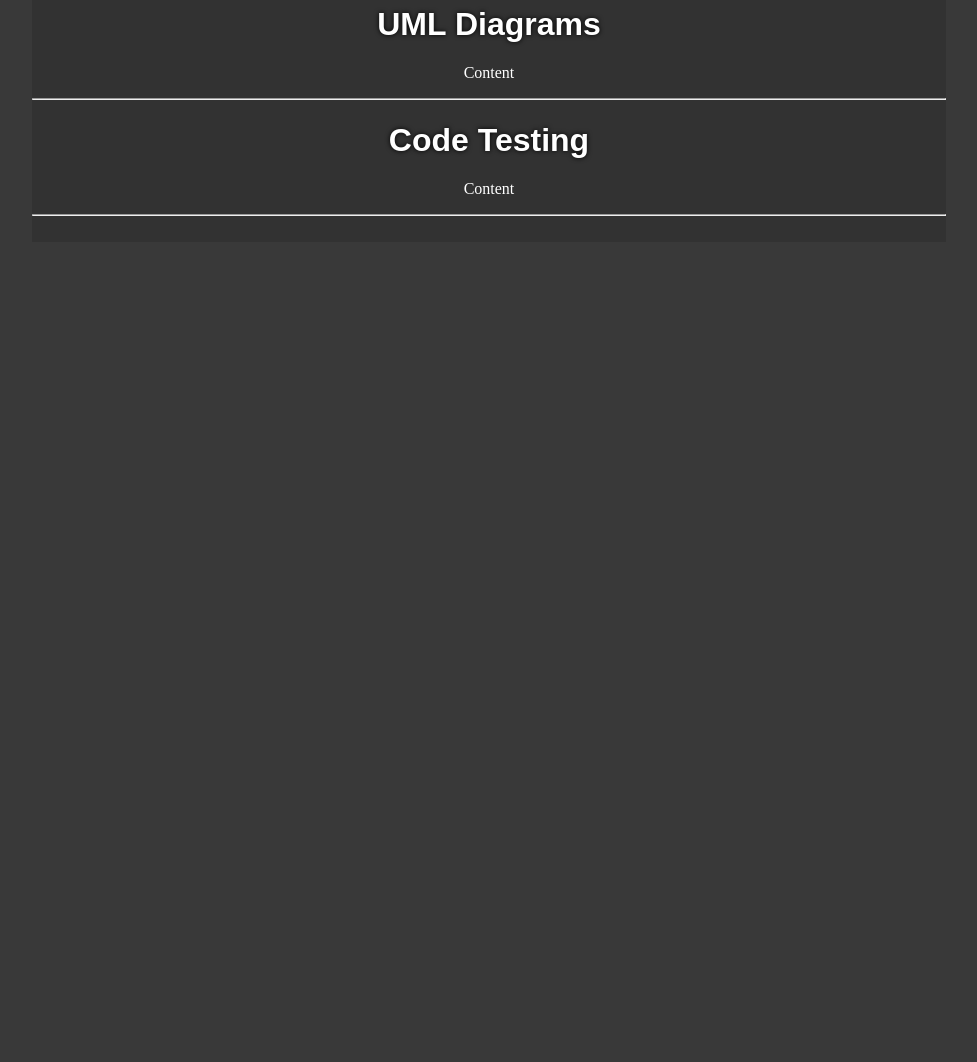
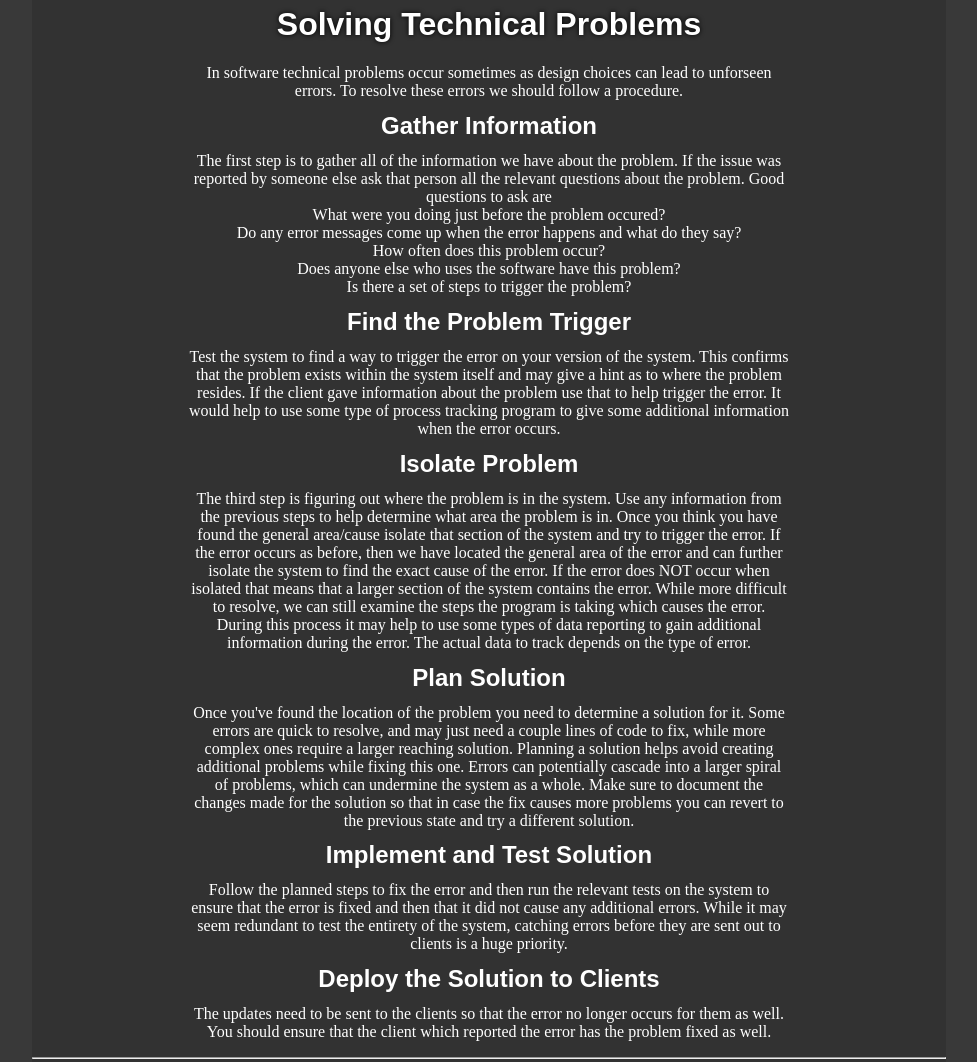
Before and after one commit to Rtjohns-MN/personal-portfolio, a plain HTML site: page index.html in a window 1280 px wide. Shown: the part 1740-2802 px from the top of the page, without its empty margins (159-1136 px from the left). Before the commit the page ends 1990 px from the top, so only its background shows below. Drawn offline with nearby package versions, Linux system fonts and the light colour scheme.

Commit message:
added tech problem info to index

```diff
--- a/index.html
+++ b/index.html
@@ -100,9 +100,65 @@
     used to eat the food is overriden and changed to eat using hands.</p>
     <div><br></div>
     <hr>
+
+    <h1>Solving Technical Problems</h1>
+    <p>In software technical problems occur sometimes as design choices
+    can lead to unforseen errors. To resolve these errors we should follow
+    a procedure.</p>
+    <h2>Gather Information</h2>
+    <p>The first step is to gather all of the information we have about
+    the problem. If the issue was reported by someone else ask that person
+    all the relevant questions about the problem. Good questions to ask are
+    <br>What were you doing just before the problem occured?
+    <br>Do any error messages come up when the error happens and what do they say?
+    <br>How often does this problem occur?
+    <br>Does anyone else who uses the software have this problem?
+    <br>Is there a set of steps to trigger the problem?</p>
+    <h2>Find the Problem Trigger</h2>
+    <p>Test the system to find a way to trigger the error on your version
+    of the system. This confirms that the problem exists within the system
+    itself and may give a hint as to where the problem resides. If the
+    client gave information about the problem use that to help trigger
+    the error. It would help to use some type of process tracking program
+    to give some additional information when the error occurs.</p>
+    <h2>Isolate Problem</h2>
+    <p>The third step is figuring out where the problem is in the system.
+    Use any information from the previous steps to help determine what area
+    the problem is in. Once you think you have found the general area/cause
+    isolate that section of the system and try to trigger the error. If the
+    error occurs as before, then we have located the general area of the error
+    and can further isolate the system to find the exact cause of the error. If
+    the error does NOT occur when isolated that means that a larger section
+    of the system contains the error. While more difficult to resolve, we can
+    still examine the steps the program is taking which causes the error.<br>
+    During this process it may help to use some types of data reporting to
+    gain additional information during the error. The actual data to track
+    depends on the type of error.</p>
+    <h2>Plan Solution</h2>
+    <p>Once you've found the location of the problem you need to determine
+    a solution for it. Some errors are quick to resolve, and may just need
+    a couple lines of code to fix, while more complex ones require a larger
+    reaching solution. Planning a solution helps avoid creating additional
+    problems while fixing this one. Errors can potentially cascade into a larger spiral
+    of problems, which can undermine the system as a whole. Make sure to document
+    the changes made for the solution so that in case the fix causes more problems
+    you can revert to the previous state and try a different solution.</p>
+    <h2>Implement and Test Solution</h2>
+    <p>Follow the planned steps to fix the error and then run the relevant
+    tests on the system to ensure that the error is fixed and then that
+    it did not cause any additional errors. While it may seem redundant to
+    test the entirety of the system, catching errors before they are sent
+    out to clients is a huge priority.</p>
+    <h2>Deploy the Solution to Clients</h2>
+    <p>The updates need to be sent to the clients so that the error no
+    longer occurs for them as well. You should ensure that the client
+    which reported the error has the problem fixed as well.</p>
+    <hr>
+
     <h1>UML Diagrams</h1>
     <p>Content</p>
     <hr>
+
     <h1>Code Testing</h1>
     <p>Content</p>
     <hr>
```
